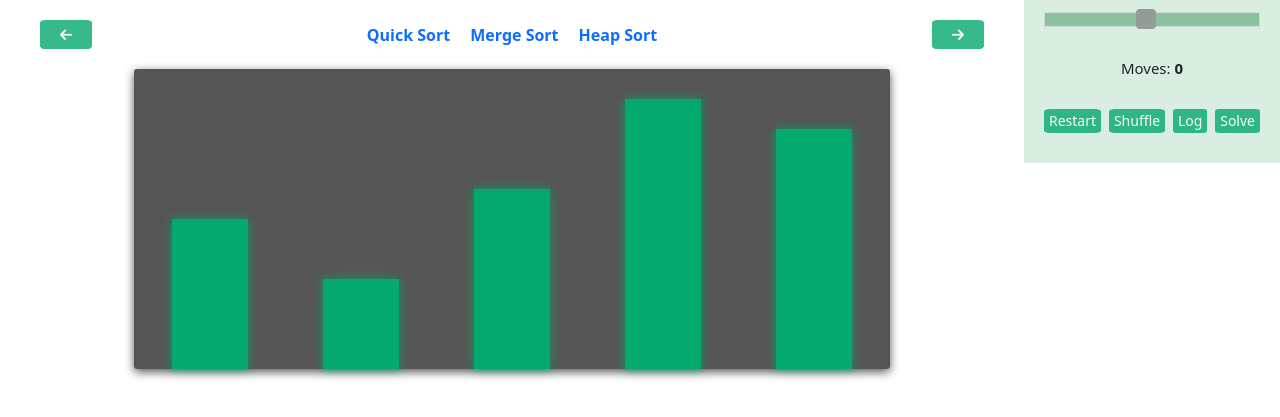
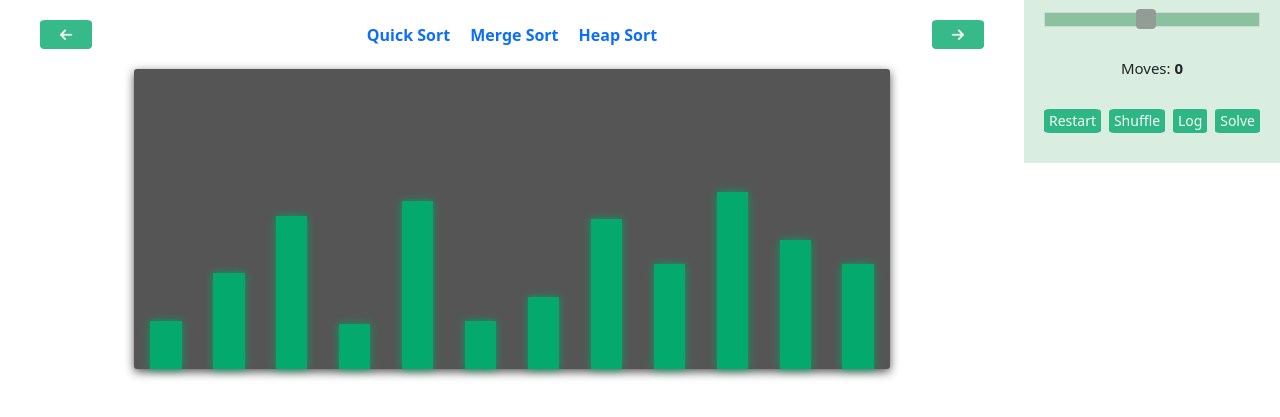
Before and after one commit to dungtl2003/DSA-visualizer, a website: page src/client/index.html in a window 1280 px wide. Shown: the part 161-578 px from the top of the page. Drawn offline with nearby package versions, Linux system fonts and the light colour scheme.

Commit message:
add random array gen

```diff
--- a/src/client/index.html
+++ b/src/client/index.html
@@ -30,6 +30,7 @@
             charset="UTF-8"
         ></script>
     </head>
+
     <body>
         <div class="header">
             <div class="header__navbar"></div>
@@ -162,5 +163,6 @@
                 });
             });
         </script>
+        <script src="index.js"></script>
     </body>
 </html>
--- /dev/null
+++ b/src/client/index.js
@@ -0,0 +1,40 @@
+"use strict";
+
+const columnContainer = document.getElementById(
+    "body__main-content__display__frame"
+);
+
+/**
+ * Create column HTML element
+ * @param   {Number} dataPercentage     Determine the height of the column
+ * @returns {HTMLLIElement}               The LIHTML column element
+ */
+const createColumn = function (dataPercentage) {
+    const columnElement = document.createElement("li");
+
+    const properties = document.createElement("div");
+    properties.setAttribute("class", "body__main-content__display__col");
+    properties.setAttribute("data-percentage", dataPercentage.toString());
+
+    columnElement.appendChild(properties);
+
+    return columnElement;
+};
+
+/**
+ * Generate a list of HTML column elements, each with random height
+ * @param {Number} columns  Number of columns you want to generate
+ * @param {Number} start    The minimum height of the column
+ * @param {Number} end      The maximum height of the column
+ * @returns {void}
+ */
+const generateArray = function (columns, start = 10, end = 50) {
+    const elements = new Array(columns)
+        .fill(0)
+        .map(() => createColumn(start + Math.floor(Math.random() * end)));
+
+    columnContainer.replaceChildren();
+    elements.forEach((e) => columnContainer.appendChild(e));
+};
+
+generateArray(12);
```
